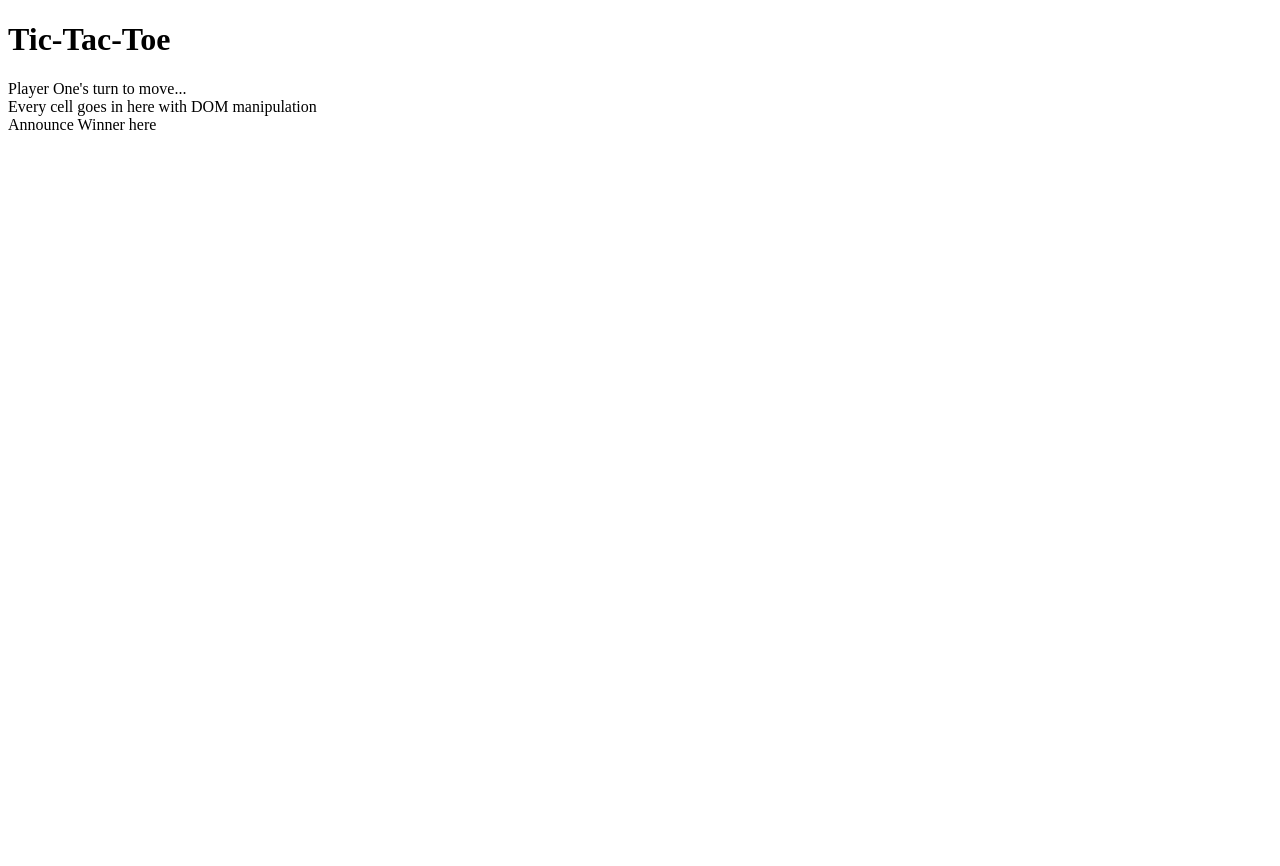
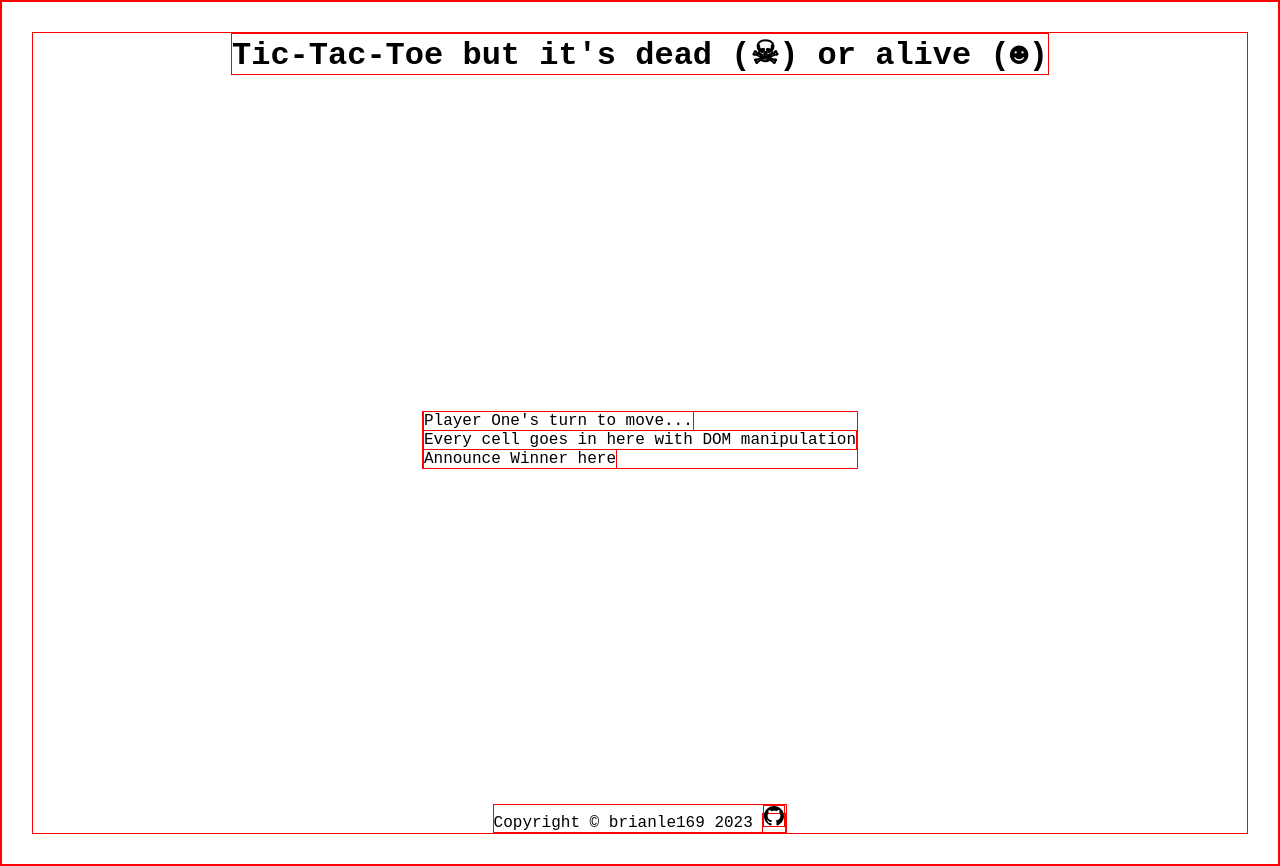
Before and after one commit to brianle169/tic-tac-toe, a website: page index.html in a window 1280 px wide. Before the commit the page ends 800 px from the top, so only its background shows below. Drawn offline with Linux system fonts and the light colour scheme.

Commit message:
Add basic CSS styling for debug and design. Change page title

```diff
--- a/index.html
+++ b/index.html
@@ -11,15 +11,19 @@
 
 <body>
   <div class="container">
-    <h1 class="header">Tic-Tac-Toe</h1>
+    <h1 class="header">Tic-Tac-Toe but it's dead (☠) or alive (☻)</h1>
 
     <div class="game-area">
       <span class="message">Player One's turn to move...</span>
       <div class="board">Every cell goes in here with DOM manipulation</div>
+      <span class="result-message">Announce Winner here</span>
     </div>
 
     <div class="footer">
-      <span class="result-message">Announce Winner here</span>
+      Copyright © brianle169 2023
+      <a href="https://github.com/brianle169/tic-tac-toe">
+        <img src="img/iconmonstr-github-1.svg" alt="github" width="20" height="20" />
+      </a>
     </div>
   </div>
 </body>
--- a/styles.css
+++ b/styles.css
@@ -0,0 +1,15 @@
+* {
+  padding: 0;
+  margin: 0;
+  border: 1px solid red;
+  font-family: "Courier New", Courier, monospace;
+}
+
+.container {
+  height: 100vh;
+  display: flex;
+  flex-direction: column;
+  justify-content: space-between;
+  align-items: center;
+  margin: 30px;
+}
```
Also changed, not shown: img/iconmonstr-github-1.svg (added), 1 other file.
